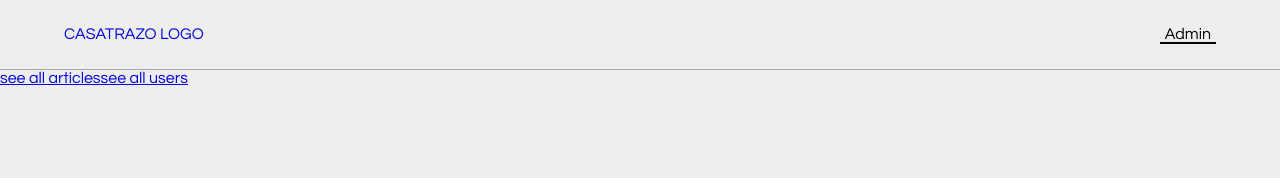
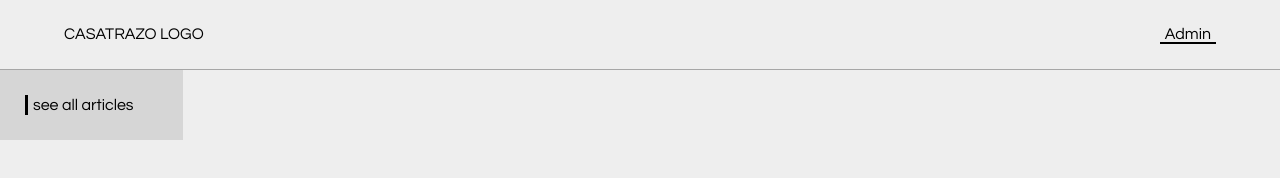
Before and after one commit to danielatp/casatrazo, a React app: page / in a window 1280 px wide. Built offline with nearby package versions, Linux system fonts and the light colour scheme; no server answers.

Commit message:
added SideMenu component

```diff
--- a/client/components/Main/index.js
+++ b/client/components/Main/index.js
@@ -5,6 +5,8 @@ import { me } from '../../store/user';
 import Navbar from '../Navbar';
 import AllArticles from '../AllArticles';
 import AllUsers from '../AllUsers';
+import { SideMenu } from '../SideMenu';
+import './index.scss';
 
 class Main extends React.Component {
   constructor(props){
@@ -16,21 +18,20 @@ class Main extends React.Component {
   }
 
   render(){
-    const { user } = this.props;
-
+    const { user, history } = this.props;
+    console.log('Main props:', this.props)
     return(
       <div>
-        <Navbar user={user} />
-        <Link to='/articles'>
-          see all articles
-        </Link>
-        <Link to='/users'>
-          see all users
-        </Link>
-        <Switch>
-          <Route path='/articles' component={AllArticles} />
-          <Route path='/users' component={AllUsers} />
-        </Switch>
+        <Navbar user={user} history={history} />
+        <div className='main-wrapper'>
+          <SideMenu user={user} />
+          <div className='main-wrapper_content'>
+            <Switch>
+              <Route path='/articles' component={AllArticles} />
+              <Route path='/users' component={AllUsers} />
+            </Switch>
+          </div>
+        </div>
       </div>
     )
   }
--- /dev/null
+++ b/client/components/Main/index.scss
@@ -0,0 +1,3 @@
+.main-wrapper {
+  display: flex;
+}
--- a/client/components/Navbar/index.js
+++ b/client/components/Navbar/index.js
@@ -15,10 +15,12 @@ class Navbar extends React.Component {
 
   handleLogout(){
     this.props.logout()
+    this.props.history.push('/')
   }
 
   render() {
     const { user } = this.props;
+    console.log('navbar props', this.props)
     return (
       <div className='navbar'>
         <Link to='/' className='navbar_logo'>
--- /dev/null
+++ b/client/components/SideMenu/index.js
@@ -0,0 +1,28 @@
+import React from 'react';
+import { Link } from 'react-router-dom';
+import './index.scss';
+
+export const SideMenu = (props) => {
+  const { user } = props;
+  console.log('sidebar props', props)
+
+    return (
+      <div className='sidemenu-wrapper'>
+        <div className='sidemenu-wrapper_item'>
+          <Link to='/articles'>
+            <span>see all articles</span>
+          </Link>
+        </div>
+        {
+          user && user.name ?
+          <div className='sidemenu-wrapper_item'>
+            <Link to='/users'>
+              <span>see all users</span>
+            </Link>
+          </div>
+          :
+          null
+        }
+      </div>
+    )
+};
--- /dev/null
+++ b/client/components/SideMenu/index.scss
@@ -0,0 +1,24 @@
+.sidemenu-wrapper {
+  display: flex;
+  flex-direction: column;
+  padding: 20px;
+  width: fit-content;
+  background: rgba(0,0,0,0.1);
+  position: relative;
+  left: 0;
+  height: 50%;
+
+  &_item {
+    border-left: 3px solid black;
+    margin: 5px;
+    padding: 2px 5px;
+    width: 120px;
+  }
+  &_item:hover {
+    background: black;
+    border-left: 3px solid white;
+    a:-webkit-any-link{
+      color: white;
+    }
+  }
+}
--- a/client/index.scss
+++ b/client/index.scss
@@ -7,4 +7,10 @@
 body {
   background: $grey;
   font-family: 'Questrial', sans-serif;
+  color: black;
+
+  & a:-webkit-any-link {
+    color: black;
+    text-decoration: none;
+  }
 }
```
